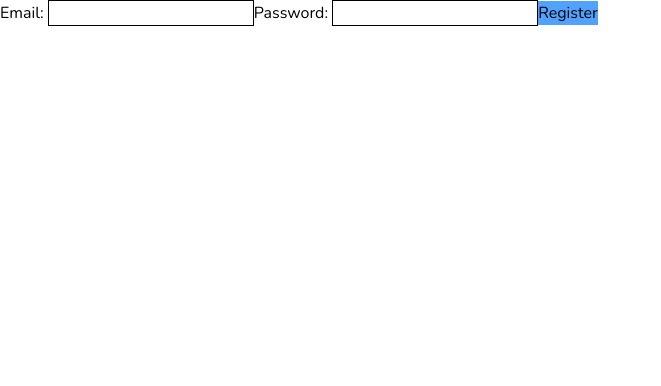
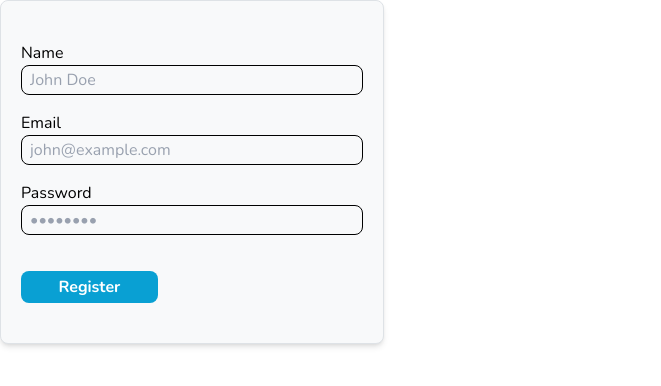
Before and after one commit to navjotmaan/file-uploader, a React (Vite) app in the folder client/: page /register in a window 1280 px wide. Shown: the top 386 px of the page, without its empty margins (0-661 px from the left). Built offline with nearby package versions, Linux system fonts and the light colour scheme; no server answers; a web font is replaced by a local one.

Commit message:
design the UI

```diff
--- a/client/src/components/App.tsx
+++ b/client/src/components/App.tsx
@@ -1,6 +1,9 @@
 import { useContext } from "react";
-import { Navigate } from "react-router-dom";
+import { Link, Navigate } from "react-router-dom";
 import { UserContext } from "./helpers/ContextApi";
+import cloud from '../assets/cloud.png';
+import { Signup } from "./forms/Signup";
+import { Features } from './helpers/Features';
 
 const App = () => {
   const userId = useContext(UserContext);
@@ -11,7 +14,28 @@ const App = () => {
 
   return (
     <div>
-      <h1>Home Page</h1>
+      <header className="flex justify-between align-center px-10 py-3">
+        <span className="flex items-center gap-2">
+        <img src={cloud} width={30} height={30} alt="cloud" />
+        <p className="text-2xl font-bold">Vault</p>
+      </span>
+
+      <span className="flex items-center gap-5">
+        <Link to="/login" className="px-3 font-bold">Login</Link>
+        <Link to="/register" className="border rounded-lg px-3 py-1 bg-[#09a0d3] text-white font-bold">Register</Link>
+      </span>
+      </header>
+      <hr className="border-gray-300"></hr>
+
+      <main className="flex justify-center gap-20 my-20">
+        <div className="w-[50%]">
+          <h1 className="text-5xl leading-14 font-pro">Upload, save, and share your files securely</h1>
+          <p className="text-lg text-[#495057] mt-6">Experience cloud storage designed with privacy first. Access your data anytime, anywhere, on any device.</p>
+
+          <Features />
+        </div>
+        <Signup />
+      </main>
     </div>
   );
 }
--- a/client/src/components/forms/Login.tsx
+++ b/client/src/components/forms/Login.tsx
@@ -1,6 +1,6 @@
 import { useState } from "react";
 import api from "../api";
-import { useNavigate } from "react-router-dom";
+import { Link, useNavigate } from "react-router-dom";
 
 export const Login = () => {
     const [formData, setFormData] = useState({email: '', password: ''});
@@ -23,24 +23,38 @@ export const Login = () => {
         }
     }
     return (
-        <form onSubmit={handleSubmit}>
-            <label htmlFor="email">Email: </label>
+        <div>
+            <p className="text-center mt-20 mb-5 text-xl font-semibold">Log in to your account</p>
+
+            <form onSubmit={handleSubmit} className="flex flex-col gap-4 w-[30%] border border-[#dee2e6] px-5 py-10 bg-[#f8f9fa] rounded-lg shadow-md m-auto">
+                <div className="flex flex-col">
+                    <label htmlFor="email">Email </label>
                     <input id="email" type="email"
                         name="email"
                         value={formData.email}
                         required
                         onChange={handleChange}
-                className="border" />
+                        placeholder="john@example.com"
+                        className="placeholder:text-gray-400 border rounded-lg px-2 py-[2px]"
+                    />
+                </div>
 
-            <label htmlFor="password">Password: </label>
+                <div className="flex flex-col">
+                    <label htmlFor="password">Password </label>
                     <input id="password" type="password"
                         name="password"
                         value={formData.password}
                         required
                         onChange={handleChange}
-                className="border" />
+                        placeholder="••••••••"
+                        className="placeholder:text-gray-400 border rounded-lg px-2 py-[2px]"
+                    />
+                </div>
 
-            <button type="submit" className="bg-blue-400">Log in</button>
+                <button type="submit" className="bg-[#09a0d3] text-white mt-5 cursor-pointer w-[40%] rounded-lg font-bold py-1">Log in</button>
             </form>
+
+            <p className="text-center mt-5">Don't have an account? <Link to="/register" className="text-[#09a0d3] font-bold">Register</Link></p>
+        </div>
     )
 };
--- a/client/src/components/forms/Signup.tsx
+++ b/client/src/components/forms/Signup.tsx
@@ -2,7 +2,7 @@ import { useState } from "react";
 import api from "../api";
 
 export const Signup = () => {
-    const [formData, setFormData] = useState({ email: '', password: ''});
+    const [formData, setFormData] = useState({ name: '', email: '', password: '' });
 
     const handleChange = (e: React.ChangeEvent<HTMLInputElement>) => {
         setFormData({ ...formData, [e.target.name]: e.target.value });
@@ -10,10 +10,10 @@ export const Signup = () => {
 
     const handleSubmit = async (e: React.SubmitEvent<HTMLFormElement>) => {
         e.preventDefault();
-        const { email, password } = formData;
+        const { name, email, password } = formData;
 
         try {
-            const response = await api.post('/register', {email, password});
+            const response = await api.post('/register', {name, email, password});
             console.log('User created', response.data);
         } catch (err) {
             console.log('Registeration failed');
@@ -21,24 +21,44 @@ export const Signup = () => {
     }
 
     return (
-        <form onSubmit={handleSubmit}>
-            <label htmlFor="email">Email: </label>
+        <form onSubmit={handleSubmit} className="flex w-full max-w-sm flex-col gap-4 border border-[#dee2e6] bg-[#f8f9fa] px-5 py-10 rounded-lg shadow-md">
+            <div className="flex flex-col">
+                <label htmlFor="name">Name </label>
+                <input id="name" type="text"
+                    name="name"
+                    value={formData.name}
+                    required
+                    onChange={handleChange}
+                    placeholder="John Doe"
+                    className="placeholder:text-gray-400 border rounded-lg px-2 py-[2px]"
+                />
+            </div>
+
+            <div className="flex flex-col">
+                <label htmlFor="email">Email </label>
                 <input id="email" type="email"
                     name="email"
                     value={formData.email}
                     required
                     onChange={handleChange}
-                className="border" />
+                    placeholder="john@example.com"
+                    className="placeholder:text-gray-400 border rounded-lg px-2 py-[2px]"
+                />
+            </div>
 
-            <label htmlFor="password">Password: </label>
+            <div className="flex flex-col">
+                <label htmlFor="password">Password </label>
                 <input id="password" type="password"
                     name="password"
                     value={formData.password}
                     required
                     onChange={handleChange}
-                className="border" />
+                    placeholder="••••••••"
+                    className="placeholder:text-gray-400 border rounded-lg px-2 py-[2px]"
+                />
+            </div>
 
-            <button type="submit" className="bg-blue-400">Register</button>
+            <button type="submit" className="bg-[#09a0d3] text-white mt-5 cursor-pointer w-[40%] rounded-lg font-bold py-1">Register</button>
         </form>
     )
 }
```
Lines whose indentation alone changed are shown as unchanged.
